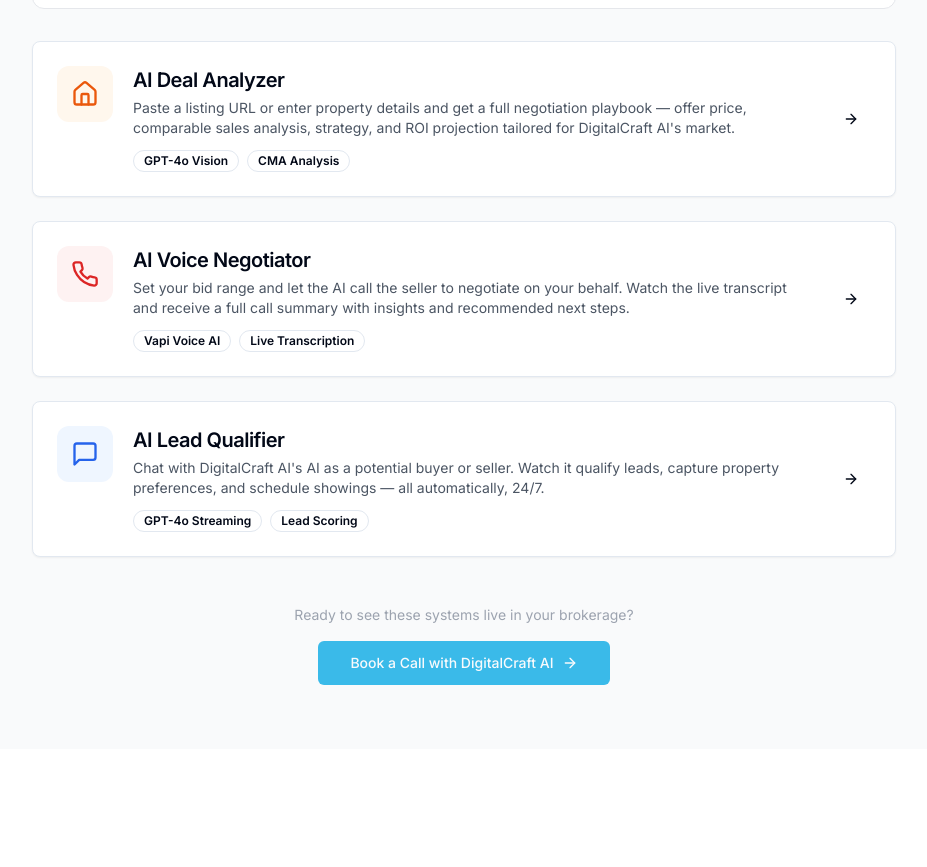
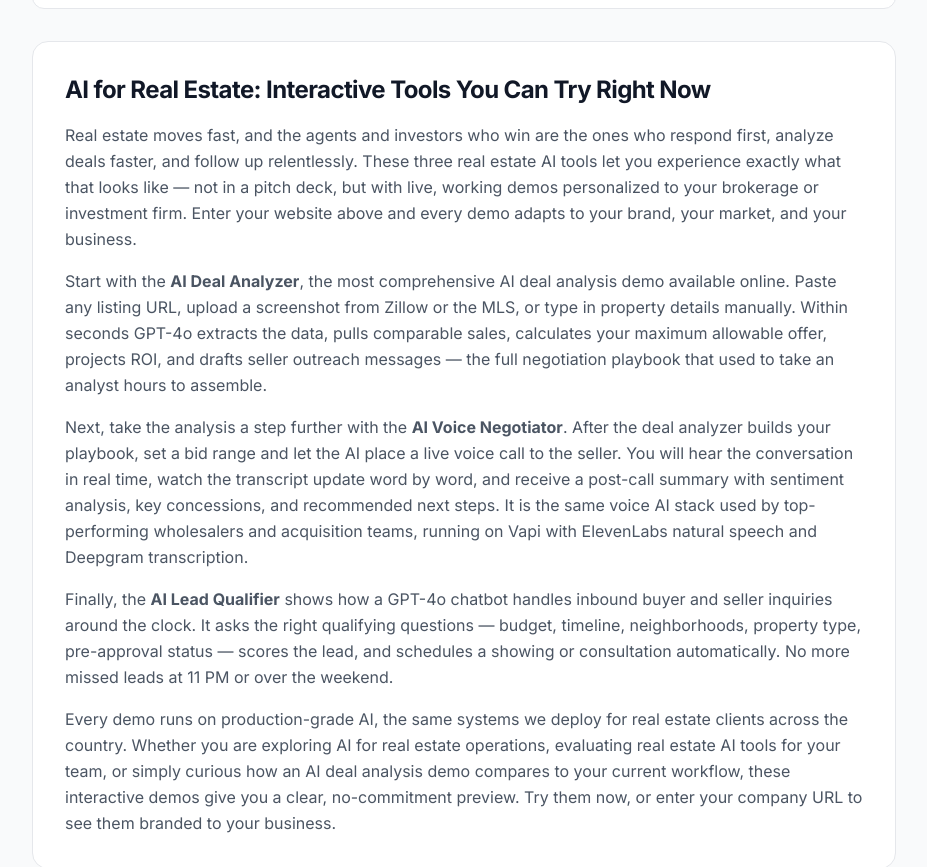
Before and after one commit to mutaaf/digital-craft-architect, a React (Vite) app: page /realestate/demo in a window 1280 px wide. Shown: the part 481-1348 px from the top of the page, without its empty margins (176-1103 px from the left). Before the commit the page ends 1230 px from the top, so only its background shows below. Built offline with nearby package versions, Linux system fonts and the light colour scheme.

Commit message:
gtm(DEMO-SEO-REALESTATE): Add 300+ word SEO intro section to real estate demo hub
Co-Authored-By: Claude Code Innovation Agent <noreply@anthropic.com>

https://claude.ai/code/session_01KM15vA3qAUQZuUpL1twjzJ

```diff
--- a/src/pages/realestate/RealEstateDemoHub.tsx
+++ b/src/pages/realestate/RealEstateDemoHub.tsx
@@ -83,6 +83,12 @@ const RealEstateDemoHub = () => {
         <meta property="og:title" content={ogTitle} />
         <meta property="og:description" content={ogDescription} />
         <meta property="og:type" content="website" />
+        <meta property="og:url" content={window.location.href} />
+        <meta property="og:image" content="/og-realestate.png" />
+        <meta name="twitter:card" content="summary_large_image" />
+        <meta name="twitter:title" content={ogTitle} />
+        <meta name="twitter:description" content={ogDescription} />
+        <meta name="twitter:image" content="/og-realestate.png" />
       </Helmet>
       <DemoNavbar />
 
@@ -99,6 +105,58 @@ const RealEstateDemoHub = () => {
         </div>
 
         <CompanySetupForm />
+
+        {/* SEO intro section */}
+        <section className="mb-10 bg-white dark:bg-gray-900 rounded-2xl p-6 sm:p-8 border border-gray-200 dark:border-gray-800">
+          <h2 className="text-2xl font-bold mb-4 text-gray-900 dark:text-white">
+            AI for Real Estate: Interactive Tools You Can Try Right Now
+          </h2>
+          <div className="space-y-4 text-gray-600 dark:text-gray-400 text-sm sm:text-base leading-relaxed">
+            <p>
+              Real estate moves fast, and the agents and investors who win are the ones who
+              respond first, analyze deals faster, and follow up relentlessly. These three
+              real estate AI tools let you experience exactly what that looks like — not in
+              a pitch deck, but with live, working demos personalized to your brokerage or
+              investment firm. Enter your website above and every demo adapts to your brand,
+              your market, and your business.
+            </p>
+            <p>
+              Start with the <strong>AI Deal Analyzer</strong>, the most comprehensive
+              AI deal analysis demo available online. Paste any listing URL, upload a
+              screenshot from Zillow or the MLS, or type in property details manually.
+              Within seconds GPT-4o extracts the data, pulls comparable sales, calculates
+              your maximum allowable offer, projects ROI, and drafts seller outreach
+              messages — the full negotiation playbook that used to take an analyst hours
+              to assemble.
+            </p>
+            <p>
+              Next, take the analysis a step further with the <strong>AI Voice
+              Negotiator</strong>. After the deal analyzer builds your playbook, set a
+              bid range and let the AI place a live voice call to the seller. You will
+              hear the conversation in real time, watch the transcript update word by
+              word, and receive a post-call summary with sentiment analysis, key
+              concessions, and recommended next steps. It is the same voice AI stack used
+              by top-performing wholesalers and acquisition teams, running on Vapi with
+              ElevenLabs natural speech and Deepgram transcription.
+            </p>
+            <p>
+              Finally, the <strong>AI Lead Qualifier</strong> shows how a GPT-4o chatbot
+              handles inbound buyer and seller inquiries around the clock. It asks the
+              right qualifying questions — budget, timeline, neighborhoods, property type,
+              pre-approval status — scores the lead, and schedules a showing or
+              consultation automatically. No more missed leads at 11 PM or over the
+              weekend.
+            </p>
+            <p>
+              Every demo runs on production-grade AI, the same systems we deploy for
+              real estate clients across the country. Whether you are exploring AI for
+              real estate operations, evaluating real estate AI tools for your team, or
+              simply curious how an AI deal analysis demo compares to your current
+              workflow, these interactive demos give you a clear, no-commitment preview.
+              Try them now, or enter your company URL to see them branded to your business.
+            </p>
+          </div>
+        </section>
 
         <div className="grid gap-6">
           {demos.map((d, i) => (
```
Also changed, not shown: 1 other file (tests, documents, lock files or other folders).
